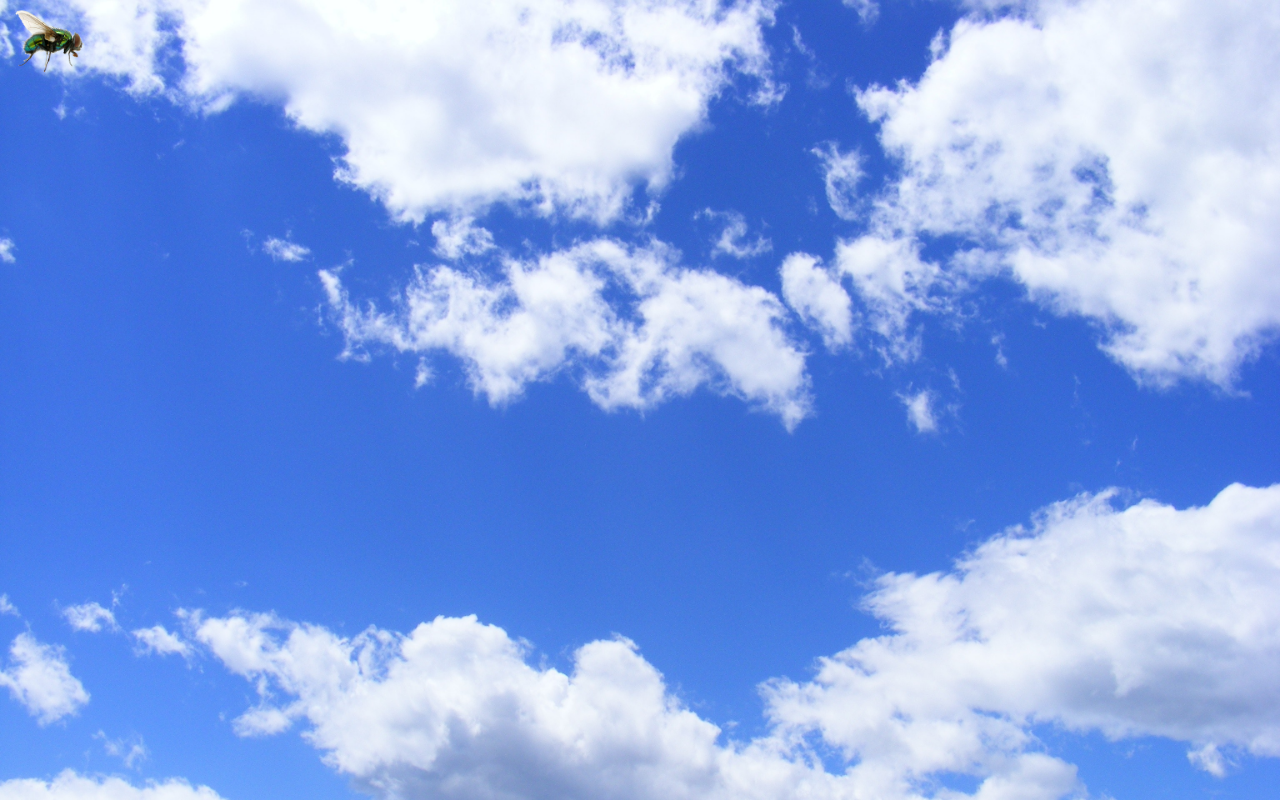
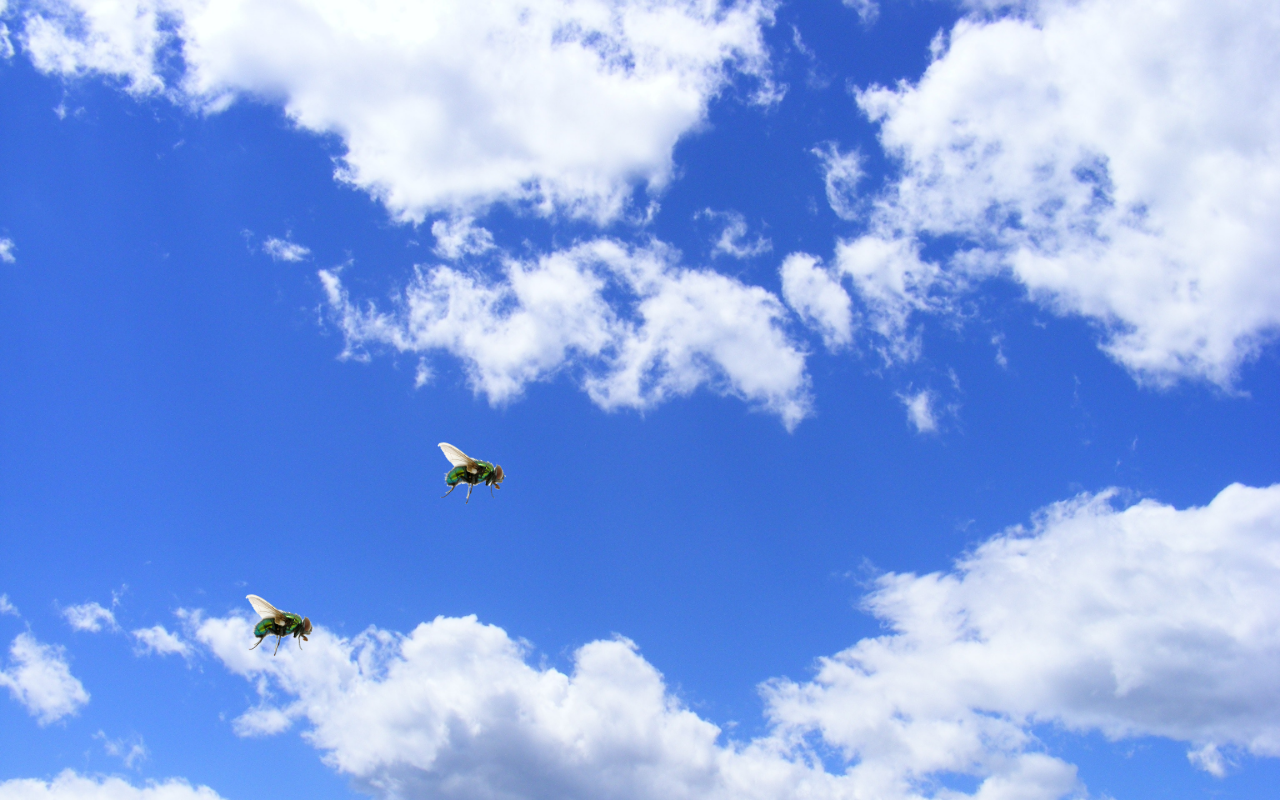
Before and after one commit to KikoGolden/Fly-Remover, a plain HTML site: page fly-remover/index.html in a window 1280 px wide. Drawn offline with Linux system fonts and the light colour scheme.

Commit message:
Add files via upload

```diff
--- a/fly-remover/index.html
+++ b/fly-remover/index.html
@@ -10,9 +10,7 @@
 </head>
 <body>
 
-<div id="root">
-    <img class="fly" src="images/fly.png" alt="">
-</div>
+<div id="root"></div>
 
 <script src="script.js"></script>
 </body>
--- a/fly-remover/script.js
+++ b/fly-remover/script.js
@@ -8,13 +8,35 @@ root.addEventListener('click', () => {
     }, 200)
 })
 
-let flies = document.querySelectorAll('.fly').forEach(x => x.addEventListener('click', () =>{
-    if (x.src != './images/blood-splash.png') {
+
+//fly spawn
+setInterval(() =>{
+    const height = randomIntFromInterval(10, 90)// y
+    const width = randomIntFromInterval(10, 90)// x
+    let fly = document.createElement('img');
+
+    fly.classList.add('fly');
+    fly.src= 'images/fly.png';
+    fly.style.left = width + 'vw';
+    fly.style.top = height + 'vh';
+    root.appendChild(fly);
+
+    document.querySelectorAll('.fly').forEach(x => x.addEventListener('click', () =>{
+        let path = x.src;
+        if (!path.includes('blood')) {
             x.src= './images/blood-splash.png';
             kills++;
+            console.log('kill');
             setTimeout(() =>{
                 x.style.display="none";
-        }, 700)
+            }, 1000)
         }
 
     }))
+}, 2000)
+
+
+//random number generator
+function randomIntFromInterval(min, max) { // min and max included
+    return Math.floor(Math.random() * (max - min + 1) + min)
+  }
--- a/fly-remover/style.css
+++ b/fly-remover/style.css
@@ -10,9 +10,16 @@ body{
     height: 100vh;
     cursor: url(images/slapper.png), default;
 }
+
+/*slapper*/
+.slapped{
+    cursor: url(images/slapper2.png), default !important;
+}
+
+/*flies*/
+.fly{
+    position: fixed;
+}
 img{
     width: 100px;
 }
-.slapped{
-    cursor: url(images/slapper2.png), default !important;
-}
```
Lines whose indentation alone changed are shown as unchanged.
